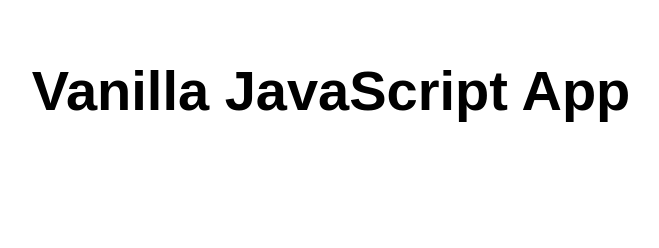
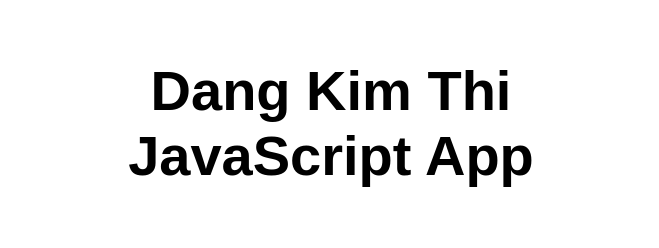
Before and after one commit to NguyenDinhThanh29/azure-static-web, a website: page src/index.html in a window 1280 px wide. Shown: the whole page, without its empty margins (309-968 px from the left). Drawn offline with Linux system fonts and the light colour scheme.

Commit message:
edit content static

```diff
--- a/src/index.html
+++ b/src/index.html
@@ -5,12 +5,12 @@
   <meta charset="UTF-8">
   <meta name="viewport" content="width=device-width, initial-scale=1.0">
   <link rel="stylesheet" href="styles.css">
-  <title>Vanilla JavaScript App</title>
+  <title>Dang Kim Thi JavaScript App</title>
 </head>
 
 <body>
   <main>
-    <h1>Vanilla JavaScript App</h1>
+    <h1>Dang Kim Thi JavaScript App</h1>
   </main>
 </body>
 
```
